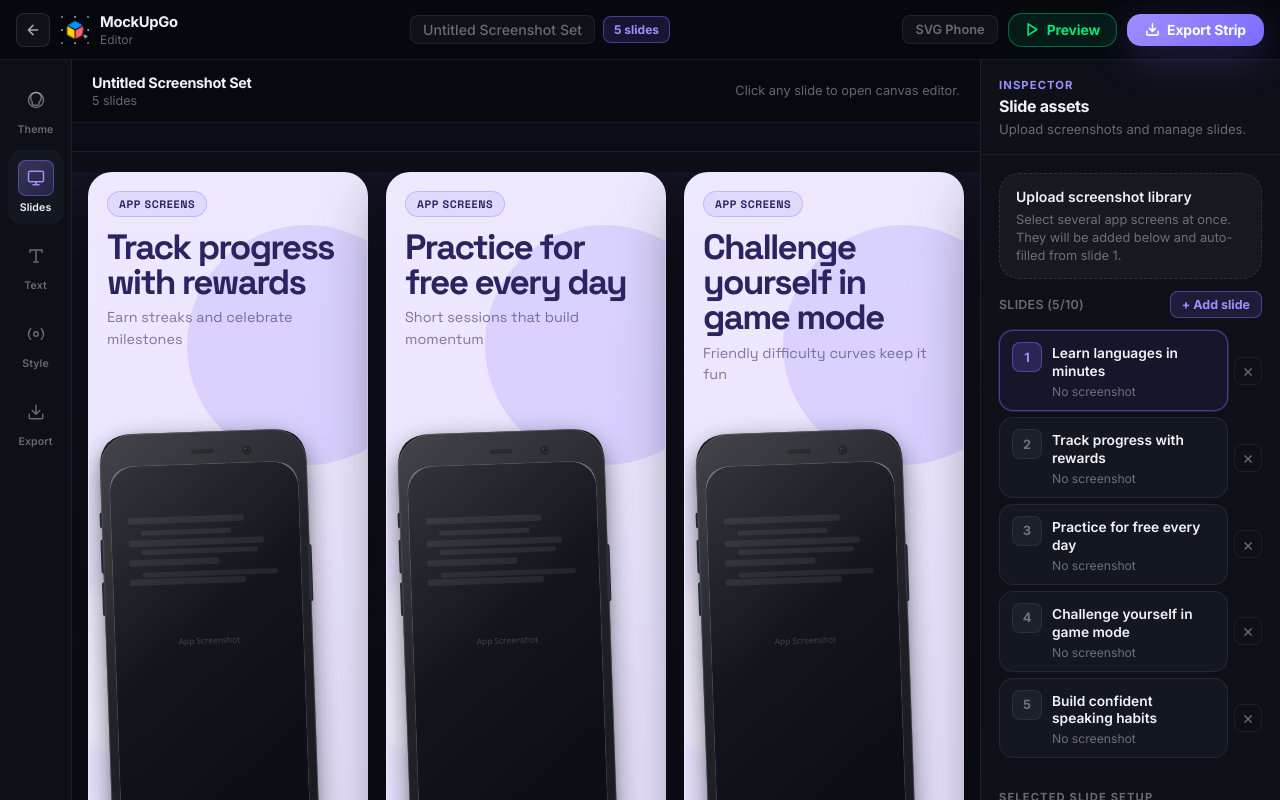
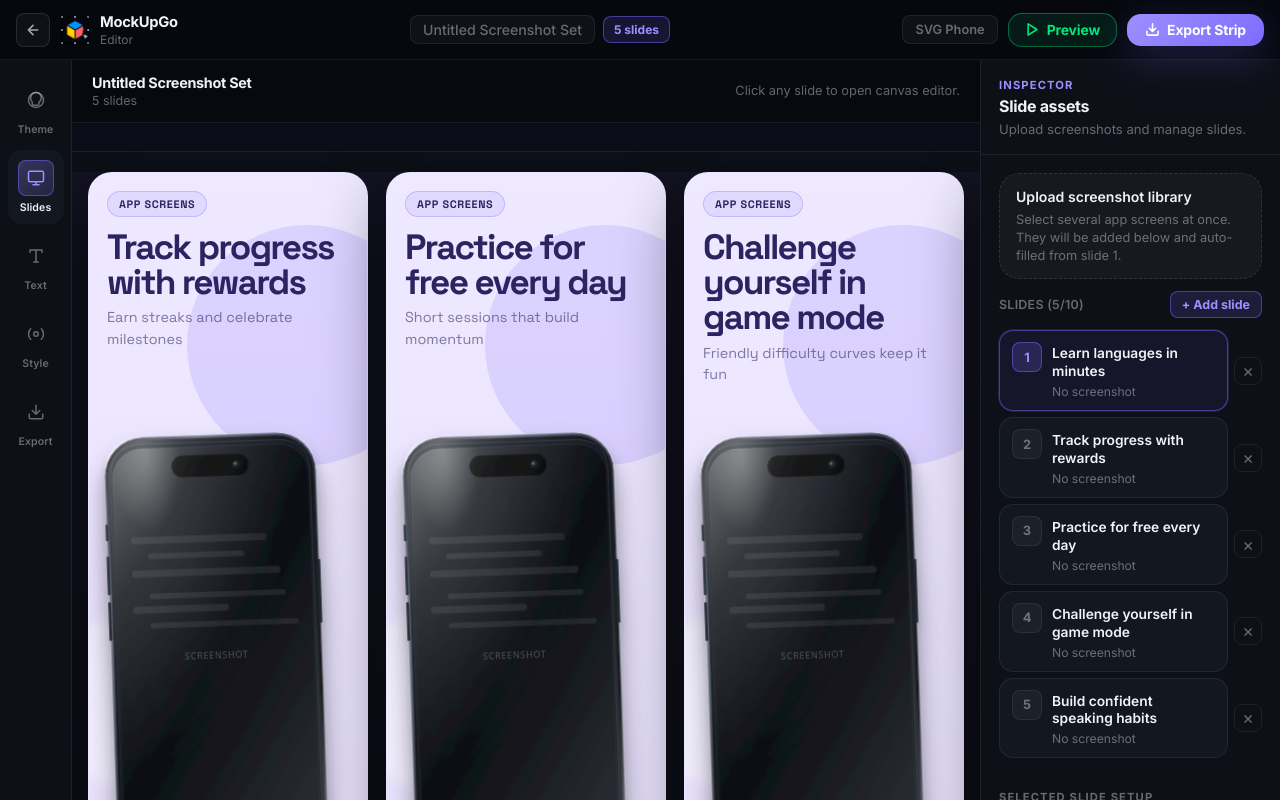
Before and after one commit to Tarikul-Islam-Shykat/MockUpGo, a React (Vite) app: page / in a window 1280 px wide. Both pictures are taken after a click on the button "Open Editor". Built offline with nearby package versions, Linux system fonts and the light colour scheme; a web font is replaced by a local one.

Commit message:
svg-applied

```diff
--- a/src/features/mockup-tool/components/PhoneMockup.module.css
+++ b/src/features/mockup-tool/components/PhoneMockup.module.css
@@ -10,8 +10,8 @@
 /* ─── SVG phone shell (new default renderer) ──────────────────────── */
 .svgShell {
   /* 320:660 = ~0.485 aspect ratio */
-  width: 220px;
-  height: 454px;
+  width: 236px;
+  height: 487px;
   transform-origin: bottom center;
   transition: transform var(--t-mid);
   flex-shrink: 0;
--- a/src/features/mockup-tool/components/SvgPhoneFrame.tsx
+++ b/src/features/mockup-tool/components/SvgPhoneFrame.tsx
@@ -4,53 +4,97 @@ type SvgPhoneFrameProps = {
   finish: DeviceFinish;
   screenshotUrl: string | null;
   screenshotFit?: "cover" | "contain";
-  /** tilt in degrees applied via CSS on the parent */
   className?: string;
   style?: React.CSSProperties;
 };
 
-// ── Finish colour tokens ──────────────────────────────────────────
-const FINISH: Record<
-  DeviceFinish,
-  { body: string; bodyGrad: string; rim: string; rimHi: string; buttonFill: string }
-> = {
+type FinishPalette = {
+  frameDark: string;
+  frameMid: string;
+  frameLight: string;
+  bodyDark: string;
+  bodyLight: string;
+  buttonFill: string;
+  buttonEdge: string;
+  glassStroke: string;
+  highlight: string;
+  speaker: string;
+  port: string;
+};
+
+const FINISH: Record<DeviceFinish, FinishPalette> = {
   obsidian: {
-    body:       "#1a1c22",
-    bodyGrad:   "linear-gradient(160deg,#2e3240 0%,#111318 100%)",
-    rim:        "#2a2d38",
-    rimHi:      "rgba(255,255,255,0.13)",
-    buttonFill: "#222530",
+    frameDark: "#06080d",
+    frameMid: "#29303a",
+    frameLight: "#596272",
+    bodyDark: "#0f1218",
+    bodyLight: "#1f242d",
+    buttonFill: "#1b2028",
+    buttonEdge: "#555f6d",
+    glassStroke: "rgba(255,255,255,0.12)",
+    highlight: "rgba(255,255,255,0.34)",
+    speaker: "rgba(0,0,0,0.58)",
+    port: "rgba(0,0,0,0.72)",
   },
   silver: {
-    body:       "#d4d8e2",
-    bodyGrad:   "linear-gradient(160deg,#f0f4ff 0%,#8d98ad 100%)",
-    rim:        "#b8bdc8",
-    rimHi:      "rgba(255,255,255,0.7)",
-    buttonFill: "#c8cdd8",
+    frameDark: "#858d99",
+    frameMid: "#c9d1dd",
+    frameLight: "#f6fbff",
+    bodyDark: "#b6beca",
+    bodyLight: "#edf3fb",
+    buttonFill: "#bcc5d1",
+    buttonEdge: "#f5fbff",
+    glassStroke: "rgba(255,255,255,0.46)",
+    highlight: "rgba(255,255,255,0.75)",
+    speaker: "rgba(42,48,58,0.45)",
+    port: "rgba(42,48,58,0.66)",
   },
   champagne: {
-    body:       "#c8a882",
-    bodyGrad:   "linear-gradient(160deg,#f5d8b0 0%,#7a5c3e 100%)",
-    rim:        "#b09070",
-    rimHi:      "rgba(255,240,200,0.55)",
-    buttonFill: "#c0a070",
+    frameDark: "#6f5845",
+    frameMid: "#c4a07a",
+    frameLight: "#f4debe",
+    bodyDark: "#8f6e53",
+    bodyLight: "#d9bc98",
+    buttonFill: "#bb946d",
+    buttonEdge: "#f2d7b5",
+    glassStroke: "rgba(255,244,224,0.34)",
+    highlight: "rgba(255,244,224,0.68)",
+    speaker: "rgba(36,22,10,0.42)",
+    port: "rgba(36,22,10,0.68)",
   },
 };
-
-// ── SVG constants (viewBox 0 0 320 660) ──────────────────────────
-//  Outer body   : 0,0  → 320,660   rx=52
-//  Glass inset  : 14,14 → 292,646  rx=42   ← screen frame / glass
-//  Screen clip  : 14,50 → 292,646  rx=40   ← actual screenshot area
-//  Notch pill   : x=95,y=14,w=130,h=36,rx=18
-//  Camera       : cx=227,cy=32,r=8
-//  Speaker      : rect x=128,y=652,w=64,h=6,rx=3
-//  USB-C        : rect x=138,y=654,w=44,h=4,rx=2
 
 const VW = 320;
 const VH = 660;
 
-// Screen area (where screenshot is placed)
-export const SCREEN = { x: 14, y: 50, w: 292, h: 596, rx: 40 } as const;
+const SHELL = { x: 8, y: 2, w: 304, h: 656, rx: 56 } as const;
+const INNER = { x: 12, y: 6, w: 296, h: 648, rx: 52 } as const;
+const GLASS = { x: 16, y: 12, w: 288, h: 636, rx: 48 } as const;
+
+export const SCREEN = { x: 18, y: 18, w: 284, h: 624, rx: 44 } as const;
+
+const ISLAND = { x: 104, y: 30, w: 112, h: 32, rx: 16 } as const;
+
+function buildRectPath(
+  x: number,
+  y: number,
+  w: number,
+  h: number,
+  rx: number,
+) {
+  return `
+    M${x + rx},${y}
+    H${x + w - rx}
+    Q${x + w},${y} ${x + w},${y + rx}
+    V${y + h - rx}
+    Q${x + w},${y + h} ${x + w - rx},${y + h}
+    H${x + rx}
+    Q${x},${y + h} ${x},${y + h - rx}
+    V${y + rx}
+    Q${x},${y} ${x + rx},${y}
+    Z
+  `;
+}
 
 export function SvgPhoneFrame({
   finish,
@@ -60,7 +104,9 @@ export function SvgPhoneFrame({
   style,
 }: SvgPhoneFrameProps) {
   const c = FINISH[finish];
-  const uid = finish; // stable id per finish for gradient/clipPath ids
+  const uid = finish;
+  const shellPath = buildRectPath(SHELL.x, SHELL.y, SHELL.w, SHELL.h, SHELL.rx);
+  const glassPath = buildRectPath(GLASS.x, GLASS.y, GLASS.w, GLASS.h, GLASS.rx);
 
   return (
     <svg
@@ -72,209 +118,266 @@ export function SvgPhoneFrame({
       style={{ overflow: "visible", ...style }}
     >
       <defs>
-        {/* ── Body gradient ── */}
-        <linearGradient id={`bodyGrad-${uid}`} x1="0" y1="0" x2="1" y2="1">
-          <stop offset="0%" stopColor={c.rimHi} />
-          <stop offset="100%" stopColor="rgba(0,0,0,0)" />
+        <linearGradient id={`frameGrad-${uid}`} x1="0.08" y1="0" x2="0.92" y2="1">
+          <stop offset="0%" stopColor={c.frameDark} />
+          <stop offset="18%" stopColor={c.frameLight} />
+          <stop offset="45%" stopColor={c.frameMid} />
+          <stop offset="78%" stopColor={c.frameDark} />
+          <stop offset="100%" stopColor={c.frameLight} />
         </linearGradient>
 
-        {/* ── Screen clip (where screenshot is shown) ── */}
+        <linearGradient id={`bodyGrad-${uid}`} x1="0.15" y1="0" x2="0.85" y2="1">
+          <stop offset="0%" stopColor={c.bodyLight} />
+          <stop offset="38%" stopColor={c.bodyDark} />
+          <stop offset="100%" stopColor={c.bodyLight} />
+        </linearGradient>
+
+        <linearGradient id={`glassGrad-${uid}`} x1="0" y1="0" x2="0" y2="1">
+          <stop offset="0%" stopColor="#161b23" stopOpacity="0.92" />
+          <stop offset="100%" stopColor="#090c12" stopOpacity="0.98" />
+        </linearGradient>
+
+        <linearGradient id={`screenGloss-${uid}`} x1="0" y1="0" x2="0.85" y2="1">
+          <stop offset="0%" stopColor="#ffffff" stopOpacity="0.16" />
+          <stop offset="16%" stopColor="#ffffff" stopOpacity="0.06" />
+          <stop offset="52%" stopColor="#ffffff" stopOpacity="0" />
+          <stop offset="100%" stopColor="#ffffff" stopOpacity="0.04" />
+        </linearGradient>
+
+        <linearGradient id={`reflection-${uid}`} x1="0.12" y1="0" x2="0.78" y2="0.9">
+          <stop offset="0%" stopColor="#ffffff" stopOpacity="0.28" />
+          <stop offset="22%" stopColor="#ffffff" stopOpacity="0.08" />
+          <stop offset="55%" stopColor="#ffffff" stopOpacity="0" />
+          <stop offset="100%" stopColor="#ffffff" stopOpacity="0.12" />
+        </linearGradient>
+
+        <radialGradient id={`topGlow-${uid}`} cx="0.18" cy="0.02" r="0.72">
+          <stop offset="0%" stopColor="#ffffff" stopOpacity="0.22" />
+          <stop offset="25%" stopColor="#ffffff" stopOpacity="0.05" />
+          <stop offset="100%" stopColor="#ffffff" stopOpacity="0" />
+        </radialGradient>
+
+        <radialGradient id={`cameraLens-${uid}`} cx="0.35" cy="0.35" r="0.8">
+          <stop offset="0%" stopColor="#4f5564" />
+          <stop offset="28%" stopColor="#1b1f28" />
+          <stop offset="72%" stopColor="#07090d" />
+          <stop offset="100%" stopColor="#000000" />
+        </radialGradient>
+
         <clipPath id={`screenClip-${uid}`}>
           <rect
-            x={SCREEN.x} y={SCREEN.y}
-            width={SCREEN.w} height={SCREEN.h}
-            rx={SCREEN.rx} ry={SCREEN.rx}
+            x={SCREEN.x}
+            y={SCREEN.y}
+            width={SCREEN.w}
+            height={SCREEN.h}
+            rx={SCREEN.rx}
+            ry={SCREEN.rx}
           />
         </clipPath>
 
-        {/* ── Drop shadow ── */}
-        <filter id={`phoneShadow-${uid}`} x="-30%" y="-10%" width="160%" height="130%">
-          <feDropShadow dx="0" dy="16" stdDeviation="22" floodColor="rgba(0,0,0,0.55)" />
-          <feDropShadow dx="0" dy="4" stdDeviation="6" floodColor="rgba(0,0,0,0.3)" />
+        <filter id={`phoneShadow-${uid}`} x="-18%" y="-8%" width="136%" height="128%">
+          <feDropShadow dx="0" dy="28" stdDeviation="22" floodColor="#000000" floodOpacity="0.30" />
+          <feDropShadow dx="0" dy="10" stdDeviation="8" floodColor="#000000" floodOpacity="0.18" />
         </filter>
-
-        {/* ── Screen inner glow ── */}
-        <filter id={`screenGlow-${uid}`} x="-5%" y="-5%" width="110%" height="110%">
-          <feGaussianBlur in="SourceAlpha" stdDeviation="3" result="blur" />
-          <feOffset dx="0" dy="1" result="offset" />
-          <feComposite in="SourceGraphic" in2="offset" operator="over" />
-        </filter>
-
-        {/* ── Glass reflection gradient ── */}
-        <linearGradient id={`glassRef-${uid}`} x1="0" y1="0" x2="0.4" y2="1">
-          <stop offset="0%" stopColor="rgba(255,255,255,0.18)" />
-          <stop offset="55%" stopColor="rgba(255,255,255,0.03)" />
-          <stop offset="100%" stopColor="rgba(255,255,255,0)" />
-        </linearGradient>
       </defs>
 
-      {/* ══════════════════════════════════════════════════════════ */}
-      {/* 1. Drop shadow base                                        */}
-      {/* ══════════════════════════════════════════════════════════ */}
+      <g filter={`url(#phoneShadow-${uid})`}>
         <rect
-        x="0" y="0" width={VW} height={VH} rx="52" ry="52"
-        fill={c.body}
-        filter={`url(#phoneShadow-${uid})`}
-        opacity="0.7"
+          x={SHELL.x}
+          y={SHELL.y}
+          width={SHELL.w}
+          height={SHELL.h}
+          rx={SHELL.rx}
+          ry={SHELL.rx}
+          fill={`url(#frameGrad-${uid})`}
         />
 
-      {/* ══════════════════════════════════════════════════════════ */}
-      {/* 2. Screenshot — lives BEHIND the frame                     */}
-      {/* ══════════════════════════════════════════════════════════ */}
+        <rect
+          x={SHELL.x + 0.75}
+          y={SHELL.y + 0.75}
+          width={SHELL.w - 1.5}
+          height={SHELL.h - 1.5}
+          rx={SHELL.rx - 0.75}
+          ry={SHELL.rx - 0.75}
+          fill="none"
+          stroke={c.highlight}
+          strokeOpacity="0.66"
+          strokeWidth="1.5"
+        />
+
+        <rect
+          x={INNER.x}
+          y={INNER.y}
+          width={INNER.w}
+          height={INNER.h}
+          rx={INNER.rx}
+          ry={INNER.rx}
+          fill={`url(#bodyGrad-${uid})`}
+        />
+
+        <path
+          d={glassPath}
+          fill={`url(#glassGrad-${uid})`}
+          stroke={c.glassStroke}
+          strokeWidth="1.2"
+        />
+
         {screenshotUrl ? (
           <image
             href={screenshotUrl}
-          x={SCREEN.x} y={SCREEN.y}
-          width={SCREEN.w} height={SCREEN.h}
+            x={SCREEN.x}
+            y={SCREEN.y}
+            width={SCREEN.w}
+            height={SCREEN.h}
             clipPath={`url(#screenClip-${uid})`}
             preserveAspectRatio={
-            screenshotFit === "cover"
-              ? "xMidYMid slice"
-              : "xMidYMid meet"
+              screenshotFit === "cover" ? "xMidYMid slice" : "xMidYMid meet"
             }
           />
         ) : (
-        /* Placeholder gradient screen */
           <>
             <rect
-            x={SCREEN.x} y={SCREEN.y}
-            width={SCREEN.w} height={SCREEN.h} rx={SCREEN.rx} ry={SCREEN.rx}
-            fill="#0c0e16"
+              x={SCREEN.x}
+              y={SCREEN.y}
+              width={SCREEN.w}
+              height={SCREEN.h}
+              rx={SCREEN.rx}
+              ry={SCREEN.rx}
+              fill="#0b0e14"
               clipPath={`url(#screenClip-${uid})`}
             />
             <rect
-            x={SCREEN.x} y={SCREEN.y}
-            width={SCREEN.w} height={SCREEN.h} rx={SCREEN.rx} ry={SCREEN.rx}
-            fill="url(#bodyGrad-{uid})"
-            opacity="0.3"
+              x={SCREEN.x}
+              y={SCREEN.y}
+              width={SCREEN.w}
+              height={SCREEN.h}
+              rx={SCREEN.rx}
+              ry={SCREEN.rx}
+              fill={`url(#topGlow-${uid})`}
               clipPath={`url(#screenClip-${uid})`}
             />
-          {/* Placeholder lines */}
-          {[130, 150, 165, 180, 195, 215, 225].map((y, i) => (
+            {[146, 170, 194, 228, 246, 270].map((y, index) => (
               <rect
-              key={i}
-              x={i % 2 === 0 ? 40 : 60} y={y}
-              width={i % 3 === 0 ? 180 : i % 3 === 1 ? 140 : 210}
-              height={i % 2 === 0 ? 10 : 8}
-              rx="4" ry="4"
-              fill="rgba(255,255,255,0.07)"
+                key={y}
+                x={index % 2 === 0 ? 42 : 66}
+                y={y}
+                width={index % 3 === 0 ? 196 : index % 3 === 1 ? 138 : 214}
+                height={index % 2 === 0 ? 10 : 8}
+                rx="4"
+                ry="4"
+                fill="rgba(255,255,255,0.08)"
               />
             ))}
             <text
-            x={VW / 2} y={SCREEN.y + SCREEN.h / 2 - 20}
-            textAnchor="middle" fill="rgba(255,255,255,0.2)"
-            fontSize="13" fontFamily="system-ui,sans-serif"
+              x={VW / 2}
+              y={SCREEN.y + SCREEN.h / 2 - 6}
+              textAnchor="middle"
+              fill="rgba(255,255,255,0.24)"
+              fontSize="13"
+              fontFamily="system-ui,sans-serif"
+              letterSpacing="0.08em"
             >
-            App Screenshot
+              SCREENSHOT
             </text>
           </>
         )}
 
-      {/* ══════════════════════════════════════════════════════════ */}
-      {/* 3. Phone body frame — even-odd cutout (transparent screen) */}
-      {/* ══════════════════════════════════════════════════════════ */}
-      <path
-        fillRule="evenodd"
-        fill={c.body}
-        d={`
-          M52,0 H${VW - 52}
-          Q${VW},0 ${VW},52
-          V${VH - 52}
-          Q${VW},${VH} ${VW - 52},${VH}
-          H52
-          Q0,${VH} 0,${VH - 52}
-          V52
-          Q0,0 52,0
-          Z
-
-          M${SCREEN.x + SCREEN.rx},${SCREEN.y}
-          H${SCREEN.x + SCREEN.w - SCREEN.rx}
-          Q${SCREEN.x + SCREEN.w},${SCREEN.y} ${SCREEN.x + SCREEN.w},${SCREEN.y + SCREEN.rx}
-          V${SCREEN.y + SCREEN.h - SCREEN.rx}
-          Q${SCREEN.x + SCREEN.w},${SCREEN.y + SCREEN.h} ${SCREEN.x + SCREEN.w - SCREEN.rx},${SCREEN.y + SCREEN.h}
-          H${SCREEN.x + SCREEN.rx}
-          Q${SCREEN.x},${SCREEN.y + SCREEN.h} ${SCREEN.x},${SCREEN.y + SCREEN.h - SCREEN.rx}
-          V${SCREEN.y + SCREEN.rx}
-          Q${SCREEN.x},${SCREEN.y} ${SCREEN.x + SCREEN.rx},${SCREEN.y}
-          Z
-        `}
+        <rect
+          x={SCREEN.x}
+          y={SCREEN.y}
+          width={SCREEN.w}
+          height={SCREEN.h}
+          rx={SCREEN.rx}
+          ry={SCREEN.rx}
+          fill={`url(#screenGloss-${uid})`}
+          clipPath={`url(#screenClip-${uid})`}
         />
 
-      {/* ══════════════════════════════════════════════════════════ */}
-      {/* 4. Rim highlight (thin inner stroke)                       */}
-      {/* ══════════════════════════════════════════════════════════ */}
         <rect
-        x="0.5" y="0.5" width={VW - 1} height={VH - 1} rx="51.5" ry="51.5"
-        fill="none"
-        stroke={c.rimHi}
-        strokeWidth="1.5"
-      />
-
-      {/* ══════════════════════════════════════════════════════════ */}
-      {/* 5. Screen rim (inner bezel ring around screen)             */}
-      {/* ══════════════════════════════════════════════════════════ */}
-      <rect
-        x={SCREEN.x} y={SCREEN.y}
-        width={SCREEN.w} height={SCREEN.h} rx={SCREEN.rx} ry={SCREEN.rx}
+          x={SCREEN.x + 0.5}
+          y={SCREEN.y + 0.5}
+          width={SCREEN.w - 1}
+          height={SCREEN.h - 1}
+          rx={SCREEN.rx - 0.5}
+          ry={SCREEN.rx - 0.5}
           fill="none"
           stroke="rgba(255,255,255,0.09)"
           strokeWidth="1"
         />
 
-      {/* ══════════════════════════════════════════════════════════ */}
-      {/* 6. Dynamic Island / Notch pill                             */}
-      {/* ══════════════════════════════════════════════════════════ */}
+        <g>
           <rect
-        x="95" y="16" width="130" height="30" rx="15" ry="15"
-        fill={c.body}
+            x={ISLAND.x}
+            y={ISLAND.y}
+            width={ISLAND.w}
+            height={ISLAND.h}
+            rx={ISLAND.rx}
+            ry={ISLAND.rx}
+            fill="#020304"
           />
-      {/* Speaker grille inside notch */}
-      <rect x="142" y="27" width="36" height="7" rx="3.5" ry="3.5" fill="rgba(0,0,0,0.5)" />
-      {/* Front camera dot */}
-      <circle cx="228" cy="31" r="7" fill="rgba(0,0,0,0.6)" />
-      <circle cx="228" cy="31" r="4.5" fill={c.body} />
-      <circle cx="228" cy="31" r="3" fill="rgba(0,0,0,0.8)" />
-      <circle cx="226" cy="29" r="1" fill="rgba(255,255,255,0.25)" />
+          <rect
+            x={ISLAND.x + 0.5}
+            y={ISLAND.y + 0.5}
+            width={ISLAND.w - 1}
+            height={ISLAND.h - 1}
+            rx={ISLAND.rx - 0.5}
+            ry={ISLAND.rx - 0.5}
+            fill="none"
+            stroke="rgba(255,255,255,0.06)"
+            strokeWidth="1"
+          />
+          <rect
+            x="130"
+            y="41"
+            width="48"
+            height="6"
+            rx="3"
+            ry="3"
+            fill={c.speaker}
+          />
+          <circle cx="198" cy="46" r="6.5" fill={`url(#cameraLens-${uid})`} />
+          <circle cx="196.5" cy="44.6" r="1.3" fill="rgba(255,255,255,0.24)" />
+        </g>
 
-      {/* ══════════════════════════════════════════════════════════ */}
-      {/* 7. Side hardware buttons                                   */}
-      {/* ══════════════════════════════════════════════════════════ */}
-      {/* Silent switch (left) */}
-      <rect x="-3" y="120" width="6" height="24" rx="3" ry="3" fill={c.buttonFill} />
-      <rect x="-2" y="120" width="4" height="24" rx="2" ry="2" fill={c.rim} />
-      {/* Volume up (left) */}
-      <rect x="-3" y="162" width="6" height="52" rx="3" ry="3" fill={c.buttonFill} />
-      <rect x="-2" y="162" width="4" height="52" rx="2" ry="2" fill={c.rim} />
-      {/* Volume down (left) */}
-      <rect x="-3" y="228" width="6" height="52" rx="3" ry="3" fill={c.buttonFill} />
-      <rect x="-2" y="228" width="4" height="52" rx="2" ry="2" fill={c.rim} />
-      {/* Power / Sleep-Wake (right) */}
-      <rect x={VW - 3} y="180" width="6" height="88" rx="3" ry="3" fill={c.buttonFill} />
-      <rect x={VW - 2} y="180" width="4" height="88" rx="2" ry="2" fill={c.rim} />
+        <g opacity="0.96">
+          <rect x="6" y="126" width="4.5" height="24" rx="2.25" ry="2.25" fill={c.buttonFill} />
+          <rect x="6" y="126" width="1" height="24" rx="0.5" ry="0.5" fill={c.buttonEdge} />
 
-      {/* ══════════════════════════════════════════════════════════ */}
-      {/* 8. Bottom bar: USB-C + speaker dots                        */}
-      {/* ══════════════════════════════════════════════════════════ */}
-      {/* USB-C */}
-      <rect x="134" y={VH - 10} width="52" height="7" rx="3.5" ry="3.5" fill="rgba(0,0,0,0.45)" />
-      <rect x="138" y={VH - 9} width="44" height="5" rx="2.5" ry="2.5" fill={c.rim} />
-      {/* Speaker dots left */}
-      {[68, 76, 84, 92].map((x) => (
-        <circle key={x} cx={x} cy={VH - 7} r="2.5" fill="rgba(0,0,0,0.4)" />
+          <rect x="6" y="172" width="4.5" height="56" rx="2.25" ry="2.25" fill={c.buttonFill} />
+          <rect x="6" y="172" width="1" height="56" rx="0.5" ry="0.5" fill={c.buttonEdge} />
+
+          <rect x="6" y="238" width="4.5" height="56" rx="2.25" ry="2.25" fill={c.buttonFill} />
+          <rect x="6" y="238" width="1" height="56" rx="0.5" ry="0.5" fill={c.buttonEdge} />
+
+          <rect x="309.5" y="186" width="4.5" height="92" rx="2.25" ry="2.25" fill={c.buttonFill} />
+          <rect x="313" y="186" width="1" height="92" rx="0.5" ry="0.5" fill={c.buttonEdge} />
+        </g>
+
+        <g opacity="0.94">
+          {[72, 80, 88, 96, 104].map((x) => (
+            <circle key={`left-${x}`} cx={x} cy="632" r="2.1" fill={c.speaker} />
           ))}
-      {/* Speaker dots right */}
-      {[228, 236, 244, 252].map((x) => (
-        <circle key={x} cx={x} cy={VH - 7} r="2.5" fill="rgba(0,0,0,0.4)" />
+          {[216, 224, 232, 240, 248].map((x) => (
+            <circle key={`right-${x}`} cx={x} cy="632" r="2.1" fill={c.speaker} />
           ))}
+          <rect x="138" y="627.5" width="44" height="9" rx="4.5" ry="4.5" fill={c.port} />
+          <rect x="144" y="629.2" width="32" height="5.6" rx="2.8" ry="2.8" fill="rgba(255,255,255,0.12)" />
+        </g>
 
-      {/* ══════════════════════════════════════════════════════════ */}
-      {/* 9. Glass reflection overlay (top-left diagonal shimmer)    */}
-      {/* ══════════════════════════════════════════════════════════ */}
-      <rect
-        x="0" y="0" width={VW} height={VH} rx="52" ry="52"
-        fill={`url(#glassRef-${uid})`}
-        style={{ pointerEvents: "none" }}
+        <path
+          d={shellPath}
+          fill={`url(#reflection-${uid})`}
+          opacity="0.72"
+          pointerEvents="none"
         />
+
+        <path
+          d={shellPath}
+          fill={`url(#topGlow-${uid})`}
+          opacity="0.86"
+          pointerEvents="none"
+        />
+      </g>
     </svg>
   );
 }
--- a/tsconfig.app.json
+++ b/tsconfig.app.json
@@ -13,9 +13,8 @@
     "noEmit": true,
     "jsx": "react-jsx",
     "strict": true,
-    "baseUrl": ".",
     "paths": {
-      "@/*": ["src/*"]
+      "@/*": ["./src/*"]
     }
   },
   "include": ["src"]
```
Lines whose indentation alone changed are shown as unchanged.
